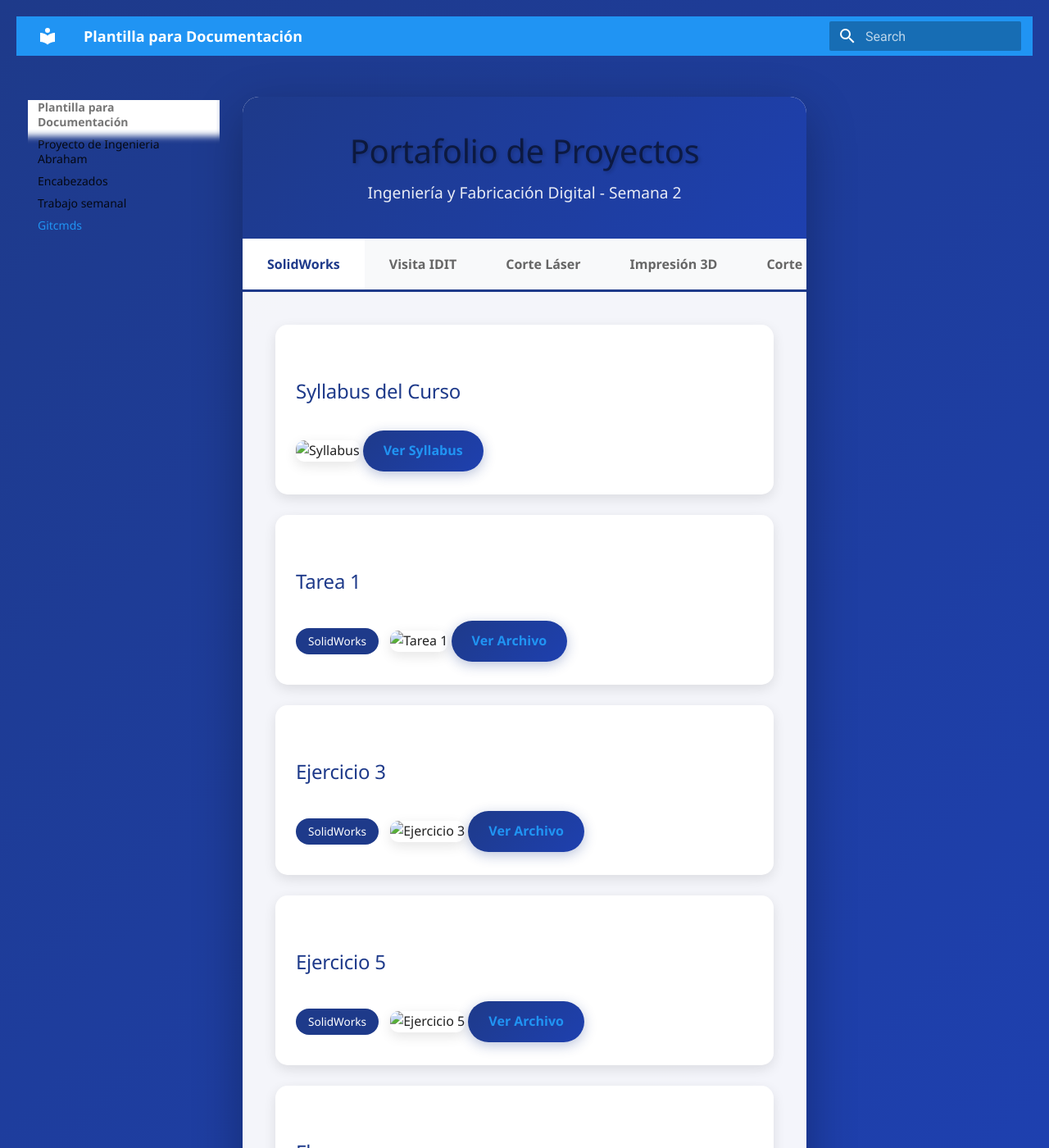
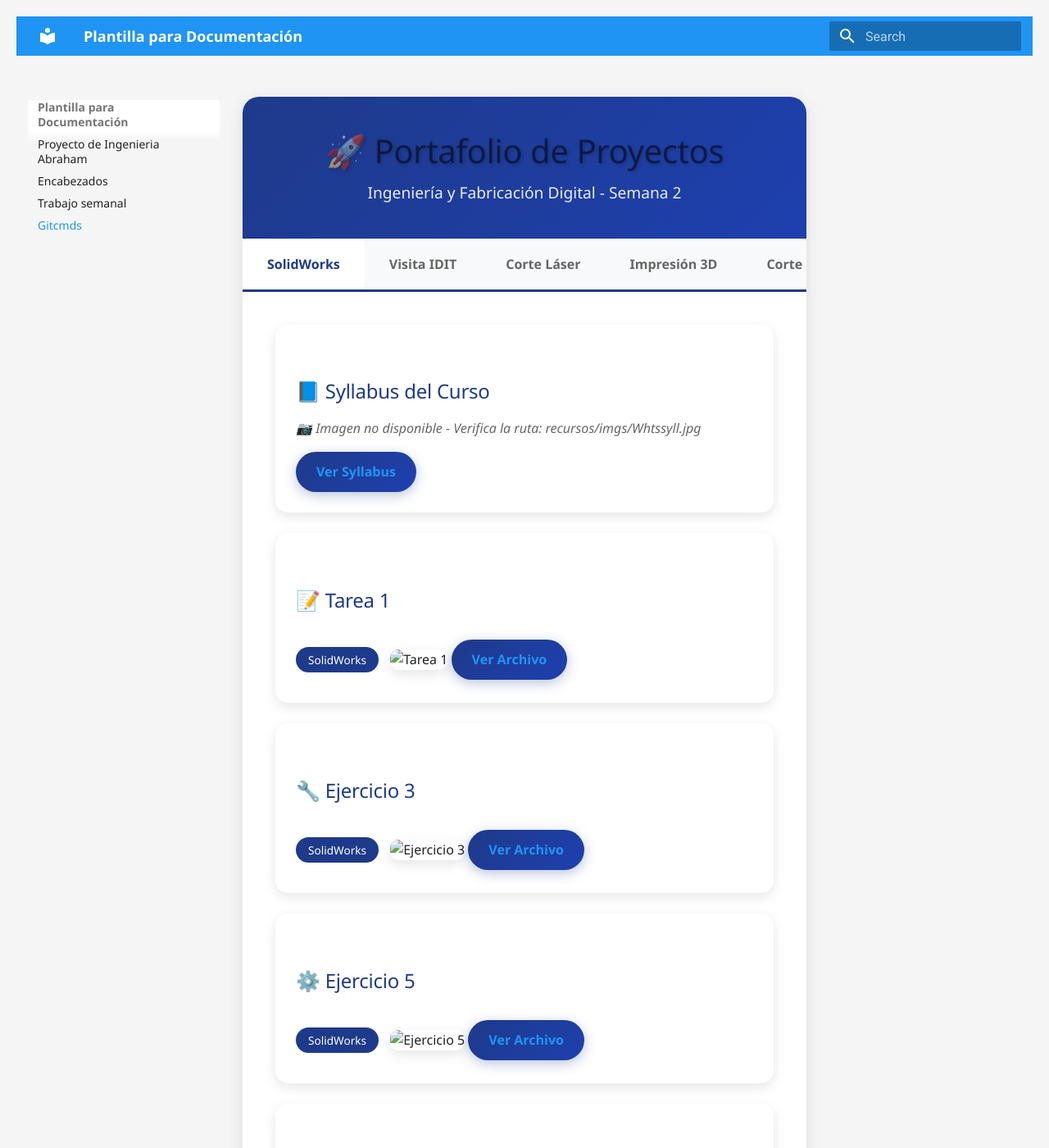
Before and after one commit to AbrahamNoda/Proyecto_de_Ingenieria_Abraham, an MkDocs documentation site: the page built from docs/gitcmds.md, in a window 1280 px wide and 1400 px high. Shown: the whole window at 82% size. Built offline with MkDocs 1.6.1 and Material for MkDocs 9.7.7, drawn with Linux system fonts in a browser that asks for light colours; some of the changed text lies outside the part shown.

Commit message:
Refactor styles and enhance project titles with emojis
Updated styles and added emojis to project titles for better visual appeal.

```diff
--- a/docs/gitcmds.md
+++ b/docs/gitcmds.md
@@ -191,7 +191,7 @@
 <body>
     <div class="container">
         <div class="header">
-            <h1>Portafolio de Proyectos</h1>
+            <h1>🚀 Portafolio de Proyectos</h1>
             <p>Ingeniería y Fabricación Digital - Semana 2</p>
         </div>
 
@@ -208,41 +208,42 @@
             <!-- SolidWorks Tab -->
             <div id="solidworks" class="tab-content active">
                 <div class="project-card">
-                    <h3>Syllabus del Curso</h3>
-                    <img src="recursos/imgs/Whtssyll.jpg" alt="Syllabus" class="project-image">
+                    <h3>📘 Syllabus del Curso</h3>
+                    <img src="./recursos/imgs/Whtssyll.jpg" alt="Syllabus" class="project-image" onerror="this.style.display='none'; this.nextElementSibling.style.display='block';">
+                    <p style="display:none; color: #666; font-style: italic;">📷 Imagen no disponible - Verifica la ruta: recursos/imgs/Whtssyll.jpg</p>
                     <a href="https://github.com/user-attachments/files/22192666/ScanSyllabusProyectoIngenieria.pdf" class="btn-link" target="_blank">Ver Syllabus</a>
                 </div>
 
                 <div class="project-card">
-                    <h3>Tarea 1</h3>
+                    <h3>📝 Tarea 1</h3>
                     <span class="badge">SolidWorks</span>
                     <img src="recursos/imgs/CapturaSldTarea1.png" alt="Tarea 1" class="project-image">
                     <a href="https://iberopuebla-my.sharepoint.com/:u:/g/personal/203599_iberopuebla_mx/Eb8R9IEmgOlIoTJIxipH2QUBdf1OQik5LTwOIDPUnIOe_w?e=Bknjgt" class="btn-link" target="_blank">Ver Archivo</a>
                 </div>
 
                 <div class="project-card">
-                    <h3>Ejercicio 3</h3>
+                    <h3>🔧 Ejercicio 3</h3>
                     <span class="badge">SolidWorks</span>
                     <img src="recursos/imgs/CapturaSldEj3.png" alt="Ejercicio 3" class="project-image">
                     <a href="https://iberopuebla-my.sharepoint.com/:u:/g/personal/203599_iberopuebla_mx/EZqiuaQncBZAqdMaiTxne-sBO_lrMAziB6y18CshPJj4rg?e=t0laoq" class="btn-link" target="_blank">Ver Archivo</a>
                 </div>
 
                 <div class="project-card">
-                    <h3>Ejercicio 5</h3>
+                    <h3>⚙️ Ejercicio 5</h3>
                     <span class="badge">SolidWorks</span>
                     <img src="recursos/imgs/CapturaSldEj5.png" alt="Ejercicio 5" class="project-image">
                     <a href="https://iberopuebla-my.sharepoint.com/:u:/g/personal/203599_iberopuebla_mx/EbFFcYND34pPuvw7OiX5H0YBzlhFvyqvbEXo9-txtcCt2g?e=iEIuX6" class="btn-link" target="_blank">Ver Archivo</a>
                 </div>
 
                 <div class="project-card">
-                    <h3>Florero</h3>
+                    <h3>🌺 Florero</h3>
                     <span class="badge">Diseño</span>
                     <img src="recursos/imgs/CapturaSldFlorero.png" alt="Florero" class="project-image">
                     <a href="https://iberopuebla-my.sharepoint.com/:u:/g/personal/203599_iberopuebla_mx/EZ1rLMzmvQpFmjqNYbOqnRgBzRmKy9k86GRMSvnz9RX0eA?e=BKbNcp" class="btn-link" target="_blank">Ver Archivo</a>
                 </div>
 
                 <div class="project-card">
-                    <h3>Macetas</h3>
+                    <h3>🪴 Macetas</h3>
                     <span class="badge">Diseño</span>
                     <div class="grid-images">
                         <img src="recursos/imgs/CapturaSldMaceta1.png" alt="Maceta 1">
@@ -282,7 +279,7 @@
             <!-- Laser Tab -->
             <div id="laser" class="tab-content">
                 <div class="project-card">
-                    <h3>Introducción al Corte Láser</h3>
+                    <h3>🔥 Introducción al Corte Láser</h3>
                     <span class="badge">Capacitación</span>
                     <div class="grid-images">
                         <img src="recursos/imgs/Fotointroduccioncortelaser1.jpg" alt="Intro Láser 1">
@@ -292,7 +289,7 @@
                 </div>
 
                 <div class="project-card">
-                    <h3>Ensamble de Corte Láser - Pájaro</h3>
+                    <h3>🦅 Ensamble de Corte Láser - Pájaro</h3>
                     <span class="badge">Fabricación</span>
                     <div class="grid-images">
                         <img src="recursos/imgs/Fotocortepajaro1.jpg" alt="Pájaro 1">
@@ -303,7 +300,7 @@
                 </div>
 
                 <div class="project-card">
-                    <h3>Grabado de Logo con Láser</h3>
+                    <h3>🎨 Grabado de Logo con Láser</h3>
                     <span class="badge">Grabado</span>
                     <img src="recursos/imgs/Fotologoplayboy.jpg" alt="Logo" class="project-image">
                     <a href="recursos/archivos/logodeplayboy.DXF" class="btn-link" download>Descargar DXF</a>
@@ -313,14 +310,14 @@
             <!-- Impresión 3D Tab -->
             <div id="impresion3d" class="tab-content">
                 <div class="project-card">
-                    <h3>Impresión 3D - Esfera</h3>
+                    <h3>🌐 Impresión 3D - Esfera</h3>
                     <span class="badge">3D Print</span>
                     <img src="recursos/imgs/Fotoesfera.jpg" alt="Esfera" class="project-image">
                     <a href="recursos/archivos/Solidpiezabna3d.SLDPRT" class="btn-link" download>Descargar Pieza 3D</a>
                 </div>
 
                 <div class="project-card">
-                    <h3>Impresión 3D con IA - Perro Salchicha</h3>
+                    <h3>🤖 Impresión 3D con IA - Perro Salchicha</h3>
                     <span class="badge">IA</span><span class="badge">3D Print</span>
                     <img src="recursos/imgs/FotoPerroSalchicha.jpg" alt="Perro" class="project-image">
                     <p>Modelo generado con inteligencia artificial e impreso en 3D</p>
@@ -330,7 +327,7 @@
             <!-- Metal Tab -->
             <div id="metal" class="tab-content">
                 <div class="project-card">
-                    <h3>Introducción al Corte de Lámina</h3>
+                    <h3>⚒️ Introducción al Corte de Lámina</h3>
                     <span class="badge">Metales</span>
                     <div class="grid-images">
                         <img src="recursos/imgs/Fotointroduccionametal.jpg" alt="Metal 1">
@@ -343,7 +340,7 @@
             <!-- Escaneo Tab -->
             <div id="escaneo" class="tab-content">
                 <div class="project-card">
-                    <h3>Escaneo 3D de Rostro</h3>
+                    <h3>📸 Escaneo 3D de Rostro</h3>
                     <span class="badge">Escaneo 3D</span>
                     <p>Proceso de captura y digitalización de rostro en 3D</p>
                     <div class="grid-images">
```
Also changed, not shown: other parts of docs/gitcmds.md (+5 -9 lines).
